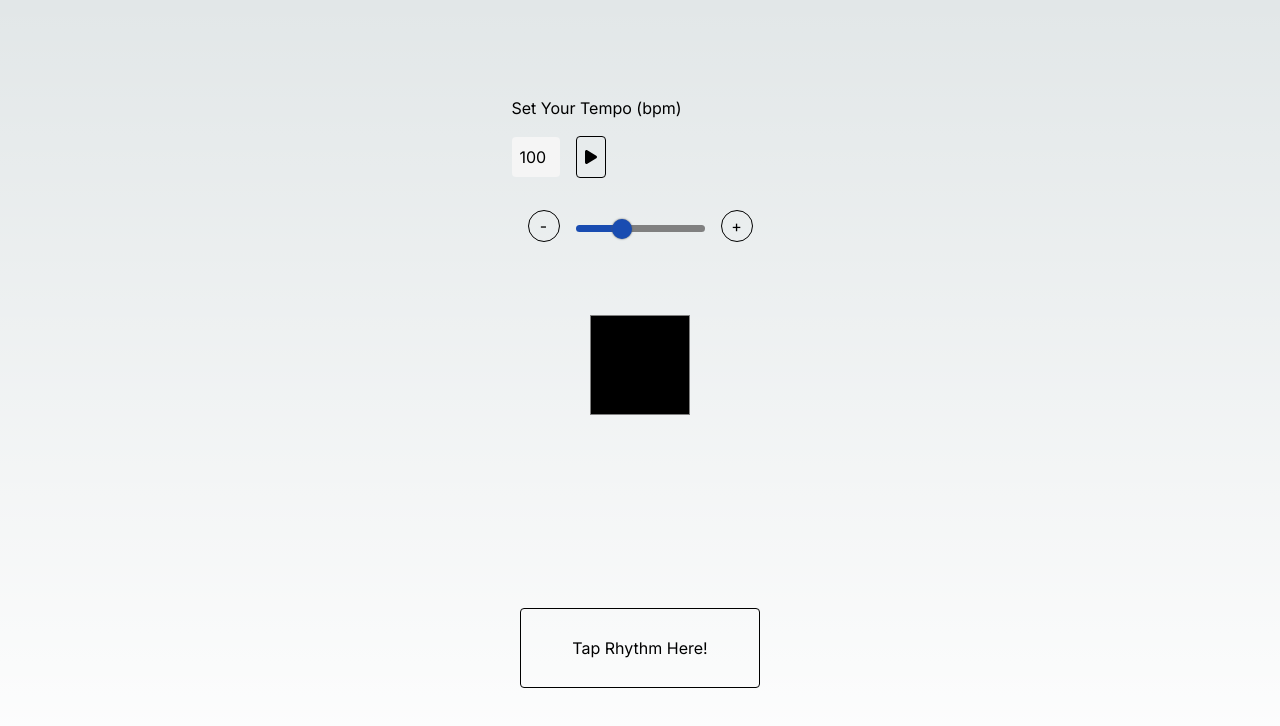
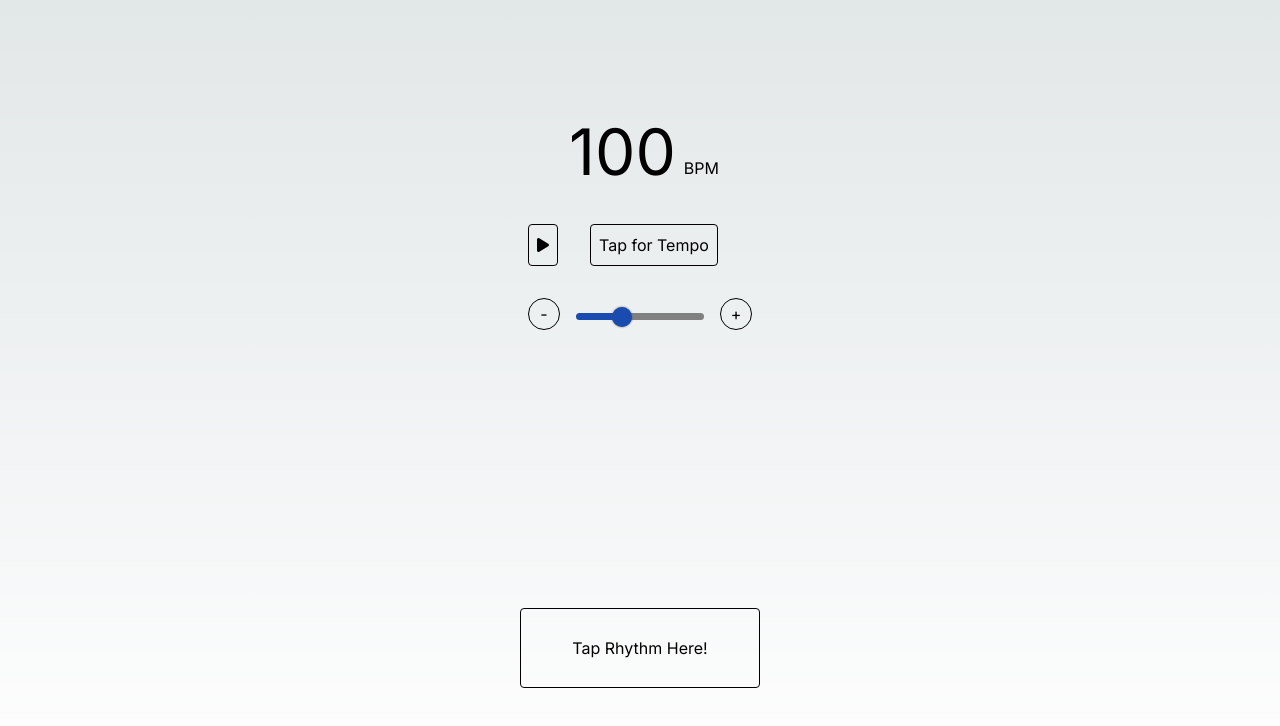
Before and after one commit to anthem123/rhythm-finder, a Next.js app: page /rhythm-finder/ in a window 1280 px wide. Shown: the top 726 px of the page. Built offline with nearby package versions, Linux system fonts and the light colour scheme.

Commit message:
Started better metronome UI

```diff
--- /dev/null
+++ b/src/app/metronome-view.jsx
@@ -0,0 +1,64 @@
+import React, { useState, useEffect } from 'react';
+import metronomeUtil from './metronome/metronome-util'
+import TempoSlider from './tempo-slider';
+import { FontAwesomeIcon } from '@fortawesome/react-fontawesome'
+import { faPause, faPlay } from '@fortawesome/free-solid-svg-icons'
+
+export default function Metronome({
+  tempo,
+  setTempo,
+  setNewRhythm
+  }) {
+    const playIcon = <FontAwesomeIcon icon={faPlay} />;
+    const pauseIcon = <FontAwesomeIcon icon={faPause} />;
+    const [metronomeText, setMetronomeText] = useState(playIcon);
+    const [metronomeOn, setMetronomeOn] = useState(false);
+    useEffect(() => {
+      // call api or anything
+      const basePath = process.env.RESOURCE_PATH === undefined ? '/rhythm-finder' : process.env.RESOURCE_PATH;
+      metronomeUtil.init(basePath);
+    });
+
+    const toggleMetronome = () => {
+      if (metronomeOn) {
+        setMetronomeOn(false);
+        setMetronomeText(playIcon);
+        setNewRhythm(true);
+      } else {
+        setMetronomeOn(true);
+        setMetronomeText(pauseIcon);
+      }
+    }
+
+    let msTempo;
+    if (tempo) {
+      msTempo = 60000/tempo;
+    } else {
+      msTempo = 0;
+    }
+
+    if (metronomeOn) {
+      metronomeUtil.play(tempo);
+    } else {
+      metronomeUtil.stop();
+    }
+
+    return (
+      <div>
+        <div className='tempo-display'>
+          <p className='tempo-text'>{tempo}</p>
+          <p className='tempo-bpm'>BPM</p>
+        </div>
+        <div>
+          <button className='clickable-button' onClick={toggleMetronome}>{metronomeText}</button>
+          <button className='clickable-button'>Tap for Tempo</button>
+        </div>
+        <TempoSlider
+          tempo={tempo}
+          setTempo={setTempo}
+          metronomeOn={metronomeOn}
+          toggleMetronome={toggleMetronome}
+        />
+      </div>
+    )
+  }
--- a/src/app/metronome.jsx
+++ b/src/app/metronome.jsx
@@ -1,5 +1,5 @@
 import React, { useState, useEffect } from 'react';
-import metronome from './metronome/metronome'
+import metronomeUtil from './metronome/metronome-util'
 
 export default function Metronome({
   metronomeOn,
@@ -8,7 +8,7 @@ export default function Metronome({
     useEffect(() => {
       // call api or anything
       const basePath = process.env.RESOURCE_PATH === undefined ? '/rhythm-finder' : process.env.RESOURCE_PATH;
-      metronome.init(basePath);
+      metronomeUtil.init(basePath);
     });
     let msTempo;
     if (tempo) {
@@ -28,9 +28,9 @@ export default function Metronome({
     });
 
     if (metronomeOn) {
-      metronome.play(tempo);
+      metronomeUtil.play(tempo);
     } else {
-      metronome.stop();
+      metronomeUtil.stop();
     }
     if (msTempo !== 0) {
       return (
--- a/src/app/page.tsx
+++ b/src/app/page.tsx
@@ -1,35 +1,13 @@
 'use client'
 
 import React, { useState, useEffect } from 'react';
-import Metronome from './metronome';
+import Metronome from './metronome-view';
 import NoteViewer from './note-viewer';
-import TempoSlider from './tempo-slider';
-import { FontAwesomeIcon } from '@fortawesome/react-fontawesome'
-import { faPause, faPlay } from '@fortawesome/free-solid-svg-icons'
 
 export default function Home() {
-  const playIcon = <FontAwesomeIcon icon={faPlay} />;
-  const pauseIcon = <FontAwesomeIcon icon={faPause} />;
   const [tempo, setTempo] = useState('100');
-  const [metronomeOn, setMetronomeOn] = useState(false);
-  const [metronomeText, setMetronomeText] = useState(playIcon);
   const [rhythm, setRhythm] = useState<any[]>([]);
   const [newRhythm, setNewRhythm] = useState(true);
-
-  const toggleMetronome = () => {
-    if (metronomeOn) {
-      setMetronomeOn(false);
-      setMetronomeText(playIcon);
-      setNewRhythm(true);
-    } else {
-      setMetronomeOn(true);
-      setMetronomeText(pauseIcon);
-    }
-  }
-
-  const onTempoChange = textBox => {
-    setTempo(textBox.target.value);
-  }
 
   const getNoteValue = (duration) => {
     if (tempo === undefined) {
@@ -79,20 +57,10 @@ export default function Home() {
 
   return (
     <main className="flex min-h-screen flex-col items-center justify-between p-24">
-      <div>
-        <h1>Set Your Tempo (bpm)</h1>
-        <input className="tempo-input" value={tempo} onChange={onTempoChange}></input>
-        <button className="clickable-button" onClick={toggleMetronome}>{metronomeText}</button>
-        <TempoSlider
-          tempo={tempo}
-          setTempo={setTempo}
-          setMetronomeOn={setMetronomeOn}
-          toggleMetronome={toggleMetronome}
-        />
-      </div>
       <Metronome
-        metronomeOn={metronomeOn}
         tempo={tempo}
+        setTempo={setTempo}
+        setNewRhythm={setNewRhythm}
       />
       <NoteViewer
         rhythmList={rhythm}
--- a/src/app/style/globals.css
+++ b/src/app/style/globals.css
@@ -39,6 +39,10 @@ body {
   100% { opacity:1; }
 }
 
+.main-container {
+  margin: auto;
+}
+
 .tap-input-button {
   width: 15rem;
   height: 5rem;
@@ -61,11 +65,19 @@ body {
   color: black;
 }
 
-.tempo-input {
+.tempo-display {
+  display: flex;
+  justify-content: center;
+}
+
+.tempo-text {
   padding: 0.5rem;
-  width: 3rem;
-  background-color: whitesmoke;
-  border-radius: 0.25rem;
+  font-size: 4rem;
+}
+
+.tempo-bpm {
+  position: relative;
+  top: 60px;
 }
 
 @media (prefers-color-scheme: dark) {
--- a/src/app/style/slider.css
+++ b/src/app/style/slider.css
@@ -1,3 +1,7 @@
+.slider-holder {
+  max-width: 16rem;
+}
+
 input[type="range"] {
   -webkit-appearance: none;
   height: 7px;
--- a/src/app/tempo-slider.jsx
+++ b/src/app/tempo-slider.jsx
@@ -1,40 +1,44 @@
-import metronome from './metronome/metronome'
+import metronome from './metronome/metronome-util'
 
 export default function TempoSlider({
   tempo,
   setTempo,
-  setMetronomeOn,
+  metronomeOn,
   toggleMetronome
 }) {
 
+  const changeTempo = tempo => {
+    if (metronomeOn) {
+      toggleMetronome();
+    }
+    setTempo(tempo);
+  }
+
   const lowerTempo = () => {
-    setMetronomeOn(false);
-    toggleMetronome();
-    setTempo(parseInt(tempo) - 1);
+    changeTempo(parseInt(tempo) - 1);
   }
   const raiseTempo = () => {
-    setMetronomeOn(false);
-    toggleMetronome();
-    setTempo(parseInt(tempo) + 1);
+    changeTempo(parseInt(tempo) + 1);
   }
 
   const min = 40;
   const max = 220;
   const getBackgroundSize = () => {
-    return { backgroundSize: `${((parseInt(tempo) - 40) * 100) / (max - min)}% 100%` };
+    return {
+      backgroundSize: `${((parseInt(tempo) - 40) * 100) / (max - min)}% 100%`,
+      maxWidth: '8rem',
+    };
   };
 
   return (
-    <div>
+    <div className='slider-holder'>
       <button className="slider-button" onClick={lowerTempo}>-</button>
       <input
         type="range"
         min={min}
         max={max}
         onChange={(e) => {
-          setMetronomeOn(false);
-          toggleMetronome();
-          setTempo(e.target.value);
+          changeTempo(e.target.value);
         }}
         style={getBackgroundSize()}
         value={tempo}
```
Also changed, not shown: src/app/metronome/metronome-util.js (renamed from src/app/metronome/metronome.js).
